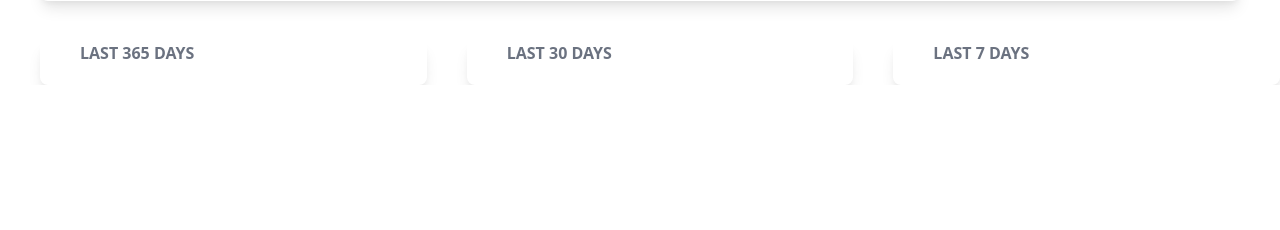
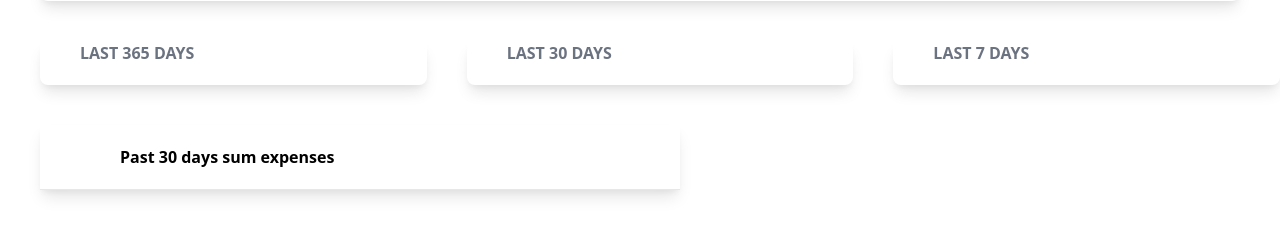
Before and after one commit to PiotrWirth/Expense_Tracker, a Django app: template expense/tracker/templates/tracker/index.html in a window 1280 px wide. Shown: the part 1044-1274 px from the top of the page. Before the commit the page ends 1129 px from the top, so only its background shows below. Run offline with Django 4.2, Linux system fonts and the light colour scheme; the template is opened without the code that fills it: values that come from a table or form of the project are taken from there, others are empty; data comes from the database, SQL or seed files in the repository; both versions use the stored data as it was after the commit; style sheets or scripts are compiled from the project's sources.

Commit message:
Added and styled daily expenses functionality

```diff
--- a/expense/tracker/templates/tracker/index.html
+++ b/expense/tracker/templates/tracker/index.html
@@ -95,6 +95,28 @@
             </h1>
         </div>
     </div>
+    <div class='flex'>
+        <div class='w-1/2 shadow-lg m-10'>
+            <div class='flex flex-wrap space-x-40 font-bold px-20 py-5'>
+                <span>Past 30 days sum expenses</span>
+            </div>
+            <hr>
+            <div id='30-day-table'>
+                {% for daily_sum in daily_sums %}
+                    <div class='flex flex-wrap px-20 py-5'>
+                        <span>
+                            {{ daily_sum.date }}
+                        </span>
+                    </div>
+                    <div class='flex flex-wrap px-20 py-5'>
+                        <span class='text-green-500'>
+                            {{ daily_sum.sum | intcomma }}
+                        </span>
+                    </div>
+                {% endfor %}
+            </div>
+        </div>
+    </div>
 
 
 {% endblock content %}
--- a/expense/tracker/views.py
+++ b/expense/tracker/views.py
@@ -28,8 +28,10 @@
     data = Expense.objects.filter(date__gt=last_week)
     weekly_sum = data.aggregate(Sum('amount'))
 
+    daily_sums = Expense.objects.filter().values('date').order_by('date').annotate(sum=Sum('amount'))
+
     expense_form = ExpenseForm()
-    return render(request,'tracker/index.html', {'expense_form':expense_form,'expenses':expenses,'total_expenses':total_expenses,'yearly_sum':yearly_sum,'monthly_sum':monthly_sum,'weekly_sum':weekly_sum})
+    return render(request,'tracker/index.html', {'expense_form':expense_form,'expenses':expenses,'total_expenses':total_expenses,'yearly_sum':yearly_sum,'monthly_sum':monthly_sum,'weekly_sum':weekly_sum,'daily_sums':daily_sums})
 
 def edit(request,id):
     expense = Expense.objects.get(id=id)
```
Also changed, not shown: expense/db.sqlite3.
